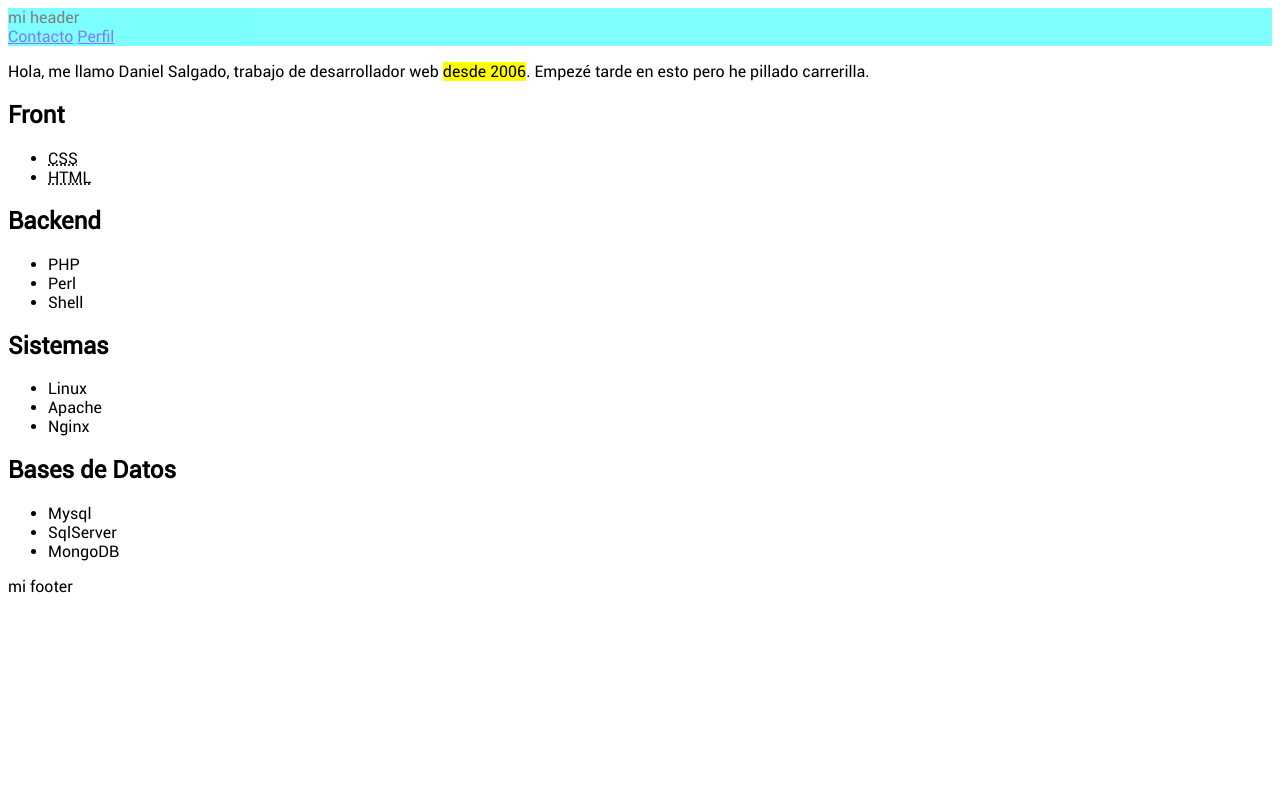
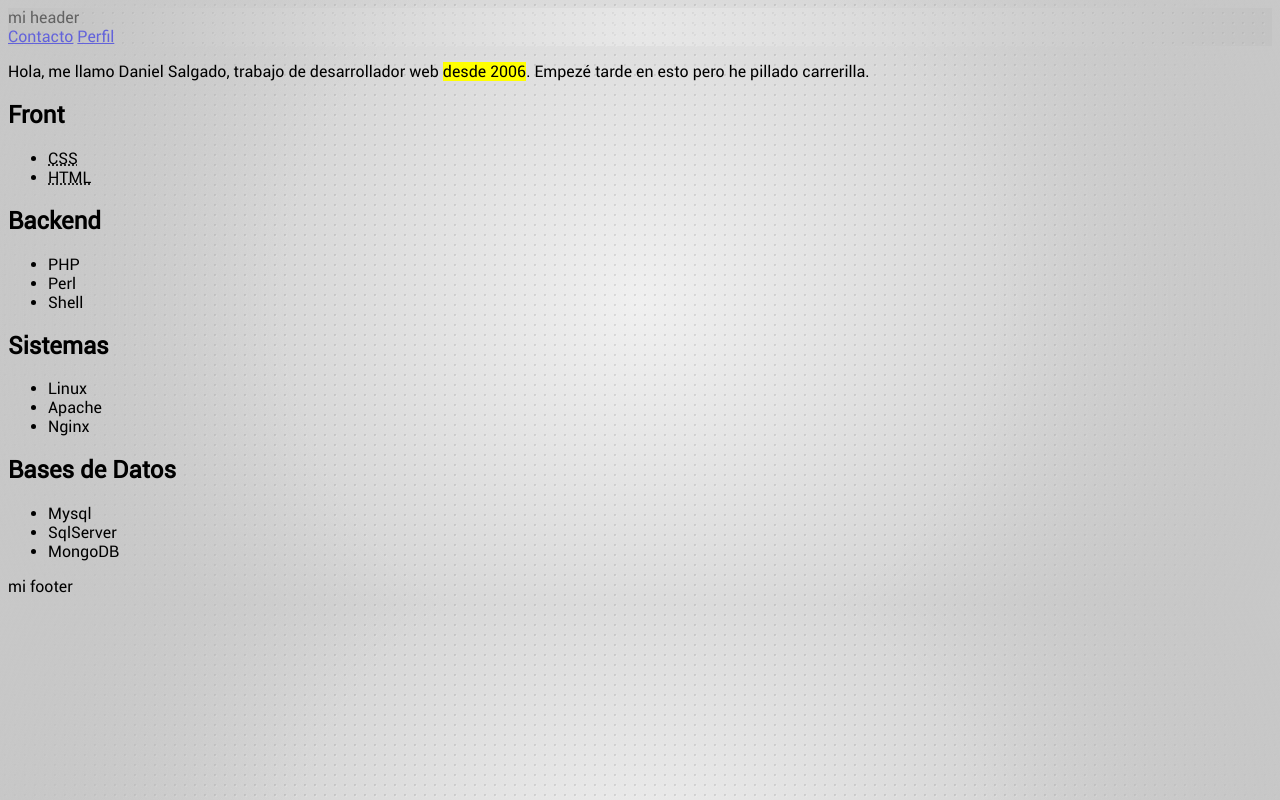
Before and after one commit to danielsalgadop/geekshub_front, a plain HTML site: page index.html in a window 1280 px wide. Drawn offline with Linux system fonts and the light colour scheme.

Commit message:
unique css. and better title

```diff
--- a/css/css.css
+++ b/css/css.css
@@ -1,3 +1,11 @@
+/* posible color palete
+--khaki-x-11-light-khaki: #ddd78dff;
+--gold-crayola: #dcbf85ff;
+--rose-taupe: #8b635cff;
+--umber: #60594dff;
+--morning-blue: #93a29bff;
+*/
+
 @font-face {
     font-family: Roboto;
     src: url(../fonts/Roboto-Regular.ttf);
@@ -11,10 +19,27 @@ header{
 }
 
 
-/* posible color palete
---khaki-x-11-light-khaki: #ddd78dff;
---gold-crayola: #dcbf85ff;
---rose-taupe: #8b635cff;
---umber: #60594dff;
---morning-blue: #93a29bff;
-*/
+
+header {
+	background: -webkit-radial-gradient(center, circle, rgba(255,255,255,.35), rgba(255,255,255,0) 20%, rgba(255,255,255,0) 21%), -webkit-radial-gradient(center, circle, rgba(0,0,0,.2), rgba(0,0,0,0) 20%, rgba(0,0,0,0) 21%), -webkit-radial-gradient(center, circle farthest-corner, #f0f0f0, #c0c0c0);
+	background: -moz-radial-gradient(center, circle, rgba(255,255,255,.35), rgba(255,255,255,0) 20%, rgba(255,255,255,0) 21%), -webkit-radial-gradient(center, circle, rgba(0,0,0,.2), rgba(0,0,0,0) 20%, rgba(0,0,0,0) 21%), -webkit-radial-gradient(center, circle farthest-corner, #f0f0f0, #c0c0c0);
+	background: -ms-radial-gradient(center, circle, rgba(255,255,255,.35), rgba(255,255,255,0) 20%, rgba(255,255,255,0) 21%), -webkit-radial-gradient(center, circle, rgba(0,0,0,.2), rgba(0,0,0,0) 20%, rgba(0,0,0,0) 21%), -webkit-radial-gradient(center, circle farthest-corner, #f0f0f0, #c0c0c0);
+	background: -o-radial-gradient(center, circle, rgba(255,255,255,.35), rgba(255,255,255,0) 20%, rgba(255,255,255,0) 21%), -webkit-radial-gradient(center, circle, rgba(0,0,0,.2), rgba(0,0,0,0) 20%, rgba(0,0,0,0) 21%), -webkit-radial-gradient(center, circle farthest-corner, #f0f0f0, #c0c0c0);
+	background: radial-gradient(center, circle, rgba(255,255,255,.35), rgba(255,255,255,0) 20%, rgba(255,255,255,0) 21%), -webkit-radial-gradient(center, circle, rgba(0,0,0,.2), rgba(0,0,0,0) 20%, rgba(0,0,0,0) 21%), -webkit-radial-gradient(center, circle farthest-corner, #f0f0f0, #c0c0c0);
+	background-size: 10px 10px, 10px 10px, 100% 100%;
+	background-position: 1px 1px, 0px 0px, center center;
+
+	top: 0;
+}
+
+body {
+	background: -webkit-radial-gradient(center, circle farthest-corner, rgba(255,255,255,0) 50%, rgba(200,200,200,1)), -webkit-radial-gradient(center, circle, rgba(255,255,255,.35), rgba(255,255,255,0) 20%, rgba(255,255,255,0) 21%), -webkit-radial-gradient(center, circle, rgba(0,0,0,.2), rgba(0,0,0,0) 20%, rgba(0,0,0,0) 21%), -webkit-radial-gradient(center, circle farthest-corner, #f0f0f0, #c0c0c0);
+	background: -moz-radial-gradient(center, circle farthest-corner, rgba(255,255,255,0) 50%, rgba(200,200,200,1)), -webkit-radial-gradient(center, circle, rgba(255,255,255,.35), rgba(255,255,255,0) 20%, rgba(255,255,255,0) 21%), -webkit-radial-gradient(center, circle, rgba(0,0,0,.2), rgba(0,0,0,0) 20%, rgba(0,0,0,0) 21%), -webkit-radial-gradient(center, circle farthest-corner, #f0f0f0, #c0c0c0);
+	background: -ms-radial-gradient(center, circle farthest-corner, rgba(255,255,255,0) 50%, rgba(200,200,200,1)), -webkit-radial-gradient(center, circle, rgba(255,255,255,.35), rgba(255,255,255,0) 20%, rgba(255,255,255,0) 21%), -webkit-radial-gradient(center, circle, rgba(0,0,0,.2), rgba(0,0,0,0) 20%, rgba(0,0,0,0) 21%), -webkit-radial-gradient(center, circle farthest-corner, #f0f0f0, #c0c0c0);
+	background: -o-radial-gradient(center, circle farthest-corner, rgba(255,255,255,0) 50%, rgba(200,200,200,1)), -webkit-radial-gradient(center, circle, rgba(255,255,255,.35), rgba(255,255,255,0) 20%, rgba(255,255,255,0) 21%), -webkit-radial-gradient(center, circle, rgba(0,0,0,.2), rgba(0,0,0,0) 20%, rgba(0,0,0,0) 21%), -webkit-radial-gradient(center, circle farthest-corner, #f0f0f0, #c0c0c0);
+	background: radial-gradient(center, circle farthest-corner, rgba(255,255,255,0) 50%, rgba(200,200,200,1)), -webkit-radial-gradient(center, circle, rgba(255,255,255,.35), rgba(255,255,255,0) 20%, rgba(255,255,255,0) 21%), -webkit-radial-gradient(center, circle, rgba(0,0,0,.2), rgba(0,0,0,0) 20%, rgba(0,0,0,0) 21%), -webkit-radial-gradient(center, circle farthest-corner, #f0f0f0, #c0c0c0);
+	background-size: 100% 100%, 10px 10px, 10px 10px, 100% 100%;
+	background-position: top center, 1px 1px, 0px 0px, top center;
+
+	bottom: 0;
+}
--- a/index.html
+++ b/index.html
@@ -5,8 +5,7 @@
     <meta charset="UTF-8">
     <meta name="viewport" content="width=device-width, initial-scale=1.0">
     <link rel="stylesheet" href="css/css.css">
-    <link rel="stylesheet" href="css/metal.css">
-    <title>Document</title>
+    <title>Reto 1</title>
 </head>
 
 <body>
```
